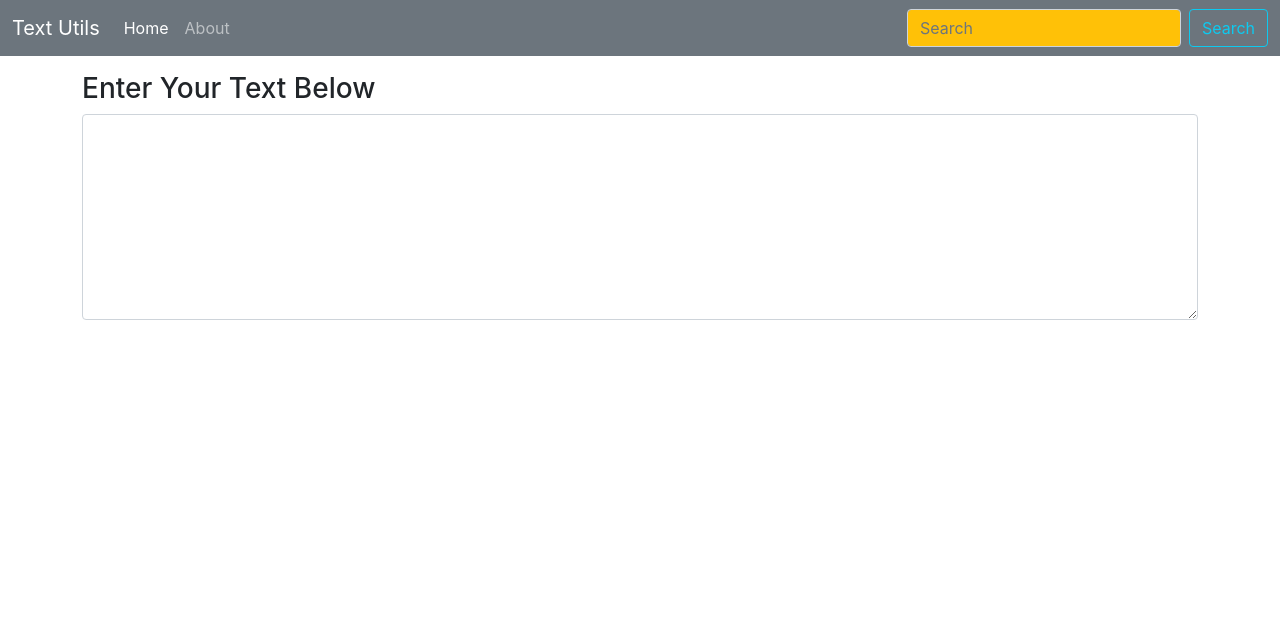
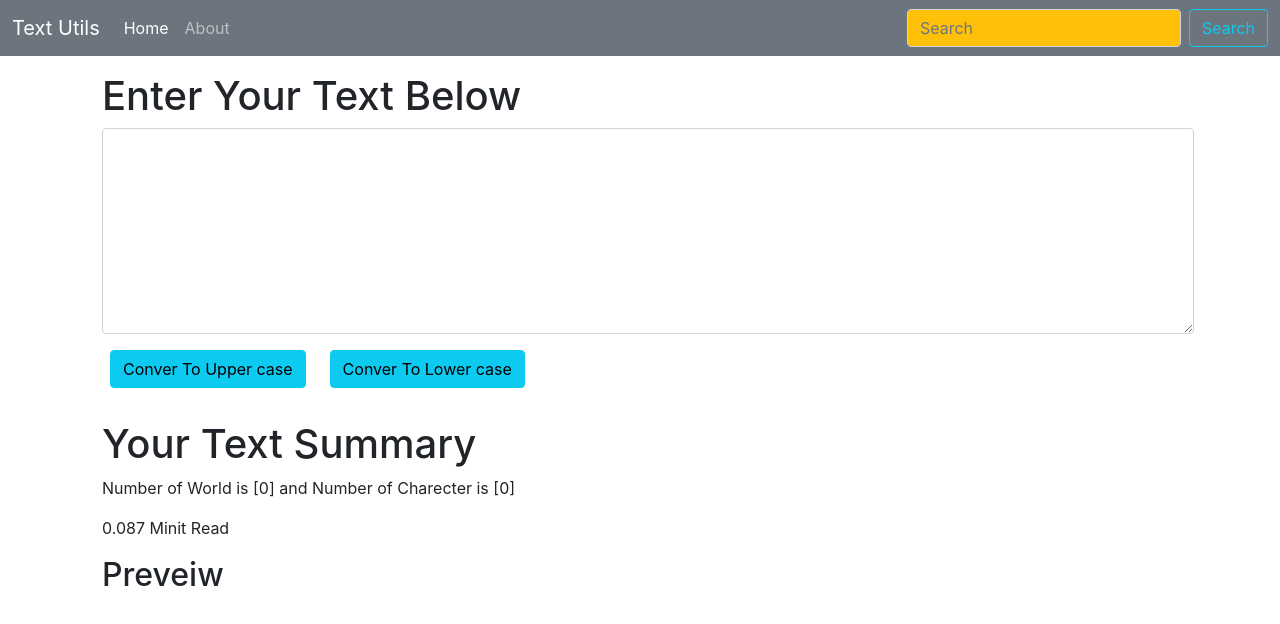
Before and after one commit to shaikhanis/reactjs_practice, a React (Create React App) app in the folder code with harry/text-utils/: page / in a window 1280 px wide. Shown: the top 624 px of the page. Built offline with nearby package versions, Linux system fonts and the light colour scheme.

Commit message:
lecture nuber 8 complitared

```diff
--- a/code with harry/text-utils/src/Components/TextForm.js
+++ b/code with harry/text-utils/src/Components/TextForm.js
@@ -2,16 +2,41 @@ import React, { useState } from 'react';
 
 
 const TextForm = (props) => {
+  const handleOnChange =(e) =>{
+    setText(e.target.value)
+  }
 
-const [text, setText] = useState("Enter Text Here");
+  const handelUpCase = () =>{
+    let newText = text.toUpperCase();
+    setText(newText);
+  }
+
+const handeleLow= () =>{
+  let newText = text.toLocaleLowerCase();
+  setText(newText);
+}
+
+const [text, setText] = useState("");
 
   return (
-    <div>
-    <h3>{props.text}</h3>
+    <>
+    <div className='container my-3 mx-2'>
+    <h1>{props.text}</h1>
     <div className='mb-3'>
-      <textarea className='form-control' name="text" id="myBox" rows="8"></textarea>
+      <textarea className='form-control' name="text" id="myBox" rows="8" value={text} onChange = {handleOnChange}></textarea>
+      <button className="btn btn-info my-3 mx-2" onClick={handelUpCase}>Conver To Upper case</button>
+      <button className="btn btn-info mx-3" onClick={handeleLow}>Conver To Lower case</button>
+
     </div>
   </div>
+  <div className="container my-3 mx-2">
+    <h1>Your Text Summary</h1>
+    <p> Number of World is [{text.split(" ").length-1}] and Number of Charecter is [{text.length}]</p>
+    <p>{0.087 * text.split(" ").length} Minit Read</p>
+    <h2>Preveiw</h2>
+    <p>{text}</p>
+  </div>
+  </>
   )
 }
 
```
